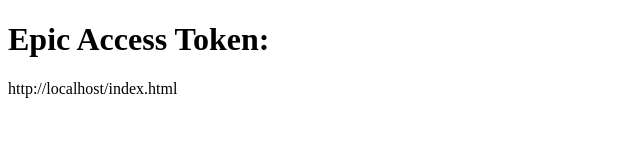
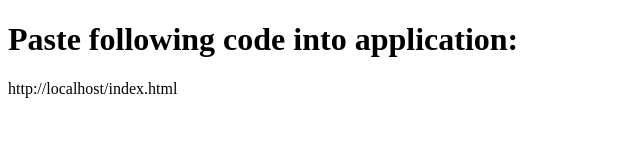
Before and after one commit to akhilvaid/akhilvaid.github.io, a plain HTML site: page index.html in a window 1280 px wide. Shown: the whole page, without its empty margins (0-640 px from the left). Drawn offline with Linux system fonts and the light colour scheme.

Commit message:
Change prompt

```diff
--- a/index.html
+++ b/index.html
@@ -2,7 +2,7 @@
 <html>
 <body>
 
-<h1>Epic Access Token:</h1>
+<h1>Paste following code into application:</h1>
 
 <script>
     var thisURL = document.URL;
```
